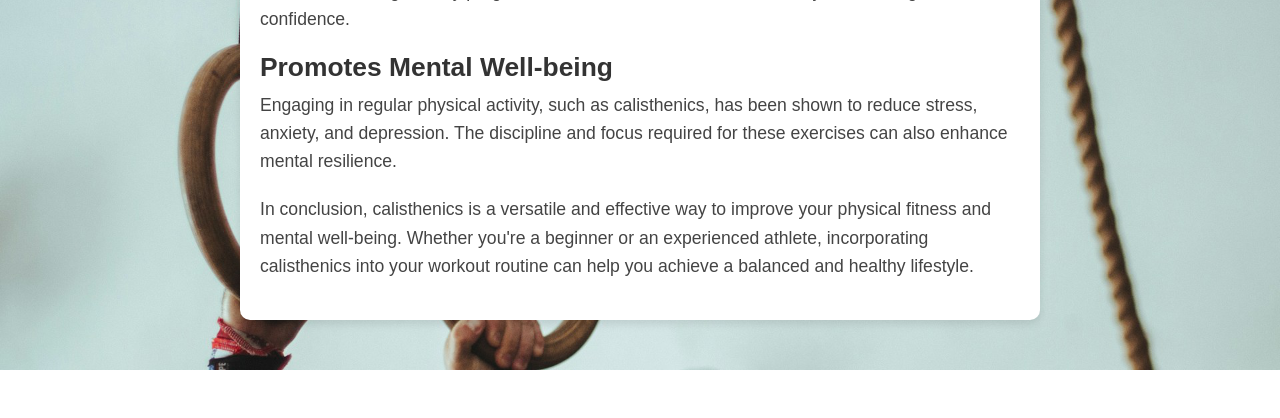
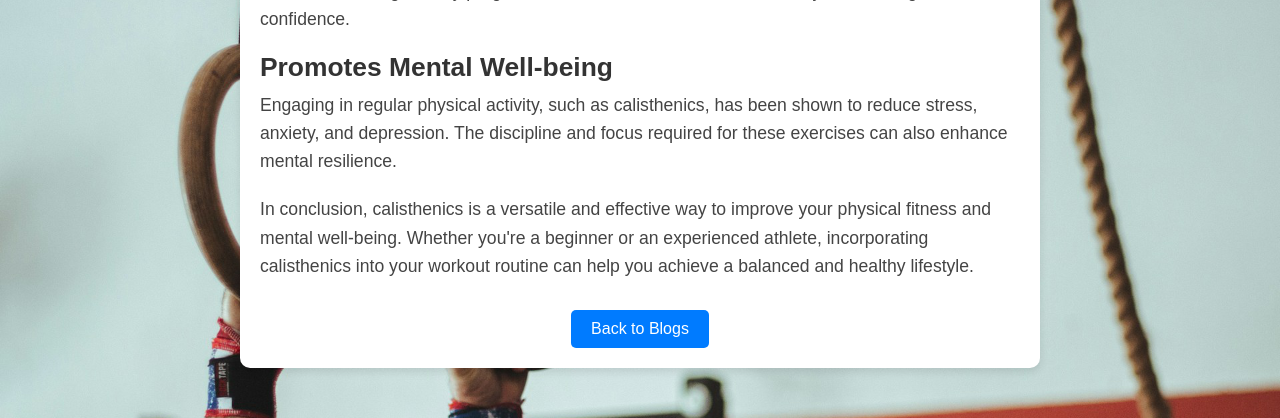
Before and after one commit to Juan-Carlos-D/fitness-app, a Flask app: page /blog/1 in a window 1280 px wide. Shown: the part 1806-2224 px from the top of the page. Before the commit the page ends 2176 px from the top, so only its background shows below. Run offline with Flask 3, Linux system fonts and the light colour scheme.

Commit message:
back to blogs btn

```diff
--- a/Templates/blog.html
+++ b/Templates/blog.html
@@ -11,6 +11,9 @@
         <div class="blog-content">
             {{ blog['content'] | safe }}
         </div>
+        <div class="back-to-blogs">
+            <a href="{{ url_for('all_blogs') }}" class="back-button">Back to Blogs</a>
+        </div>
     </div>
 {% endblock %}
 
--- a/static/CSS/blog.css
+++ b/static/CSS/blog.css
@@ -89,6 +89,26 @@ body {
     text-decoration: underline;
 }
 
+/* Back to Blogs button */
+.back-to-blogs {
+    text-align: center;
+    margin-top: 30px;
+}
+
+.back-button {
+    display: inline-block;
+    padding: 10px 20px;
+    background-color: #007BFF;
+    color: #fff;
+    text-decoration: none;
+    border-radius: 5px;
+    transition: background-color 0.3s;
+}
+
+.back-button:hover {
+    background-color: #0056b3;
+}
+
 /* Media queries for responsiveness */
 @media screen and (max-width: 768px) {
     .blog-post {
```
